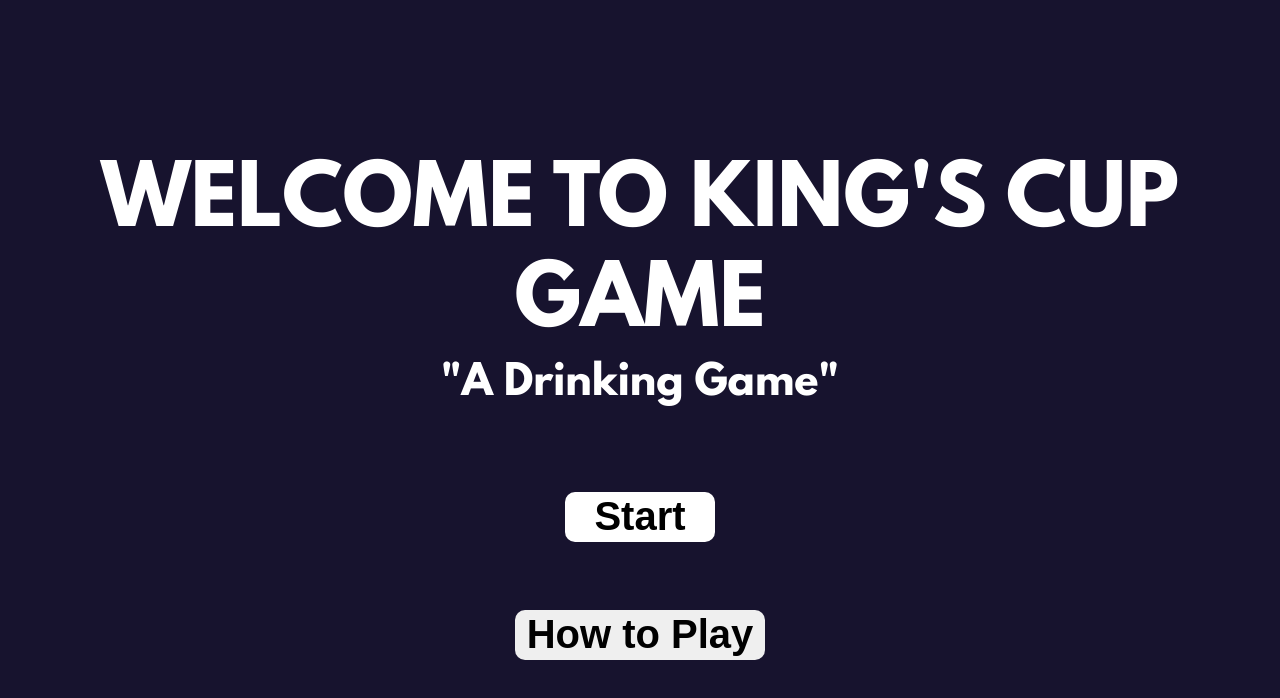
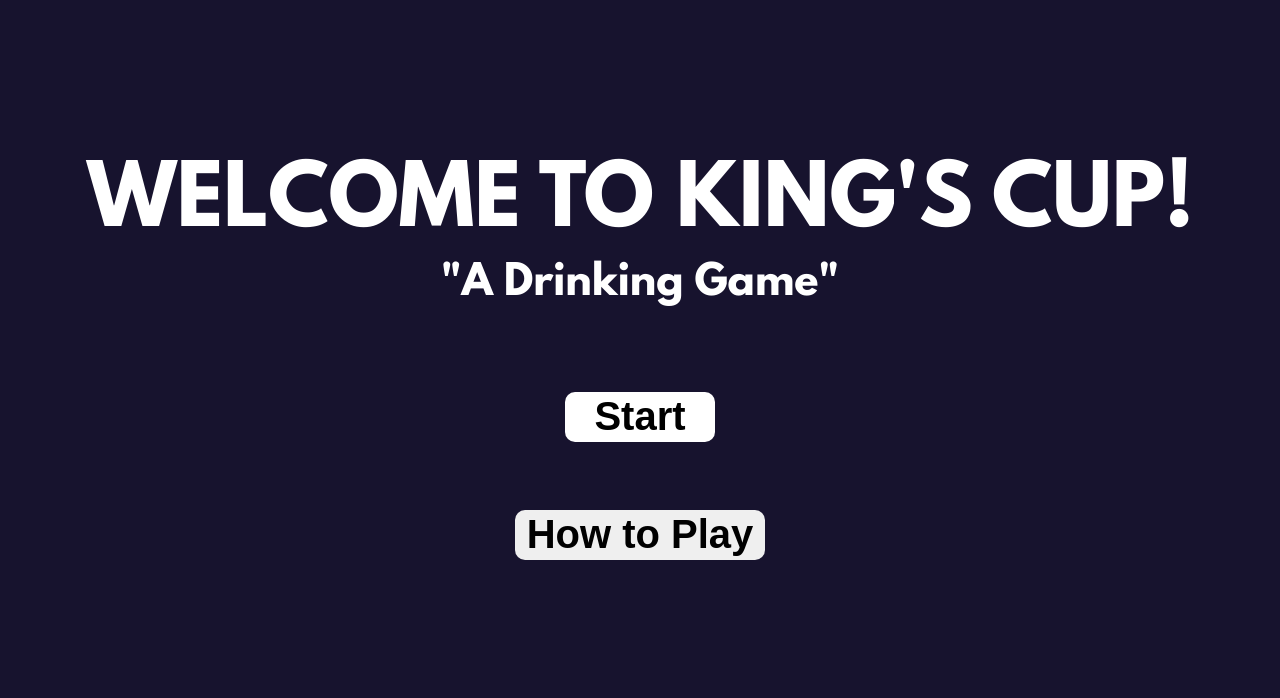
Before and after one commit to Adriancidcid/Webprog_Quiz2_Cid_Tan, a plain HTML site: page index.html in a window 1280 px wide. Drawn offline with Linux system fonts and the light colour scheme; no server answers.

Commit message:
Minor Changes

```diff
--- a/index.html
+++ b/index.html
@@ -11,7 +11,7 @@
 <body>
     <div class = "flex-container">
         <div class = "fade-item animatedFadeInUp fadeInUp">
-            <h1 id = "title-text">WELCOME TO KING'S CUP GAME</h1>
+            <h1 id = "title-text">WELCOME TO KING'S CUP!</h1>
             <h2 id = "title-caption">"A Drinking Game"</h2>
         </div>
         <div class = "fade-item animatedFadeInUp fadeInUp">
```
